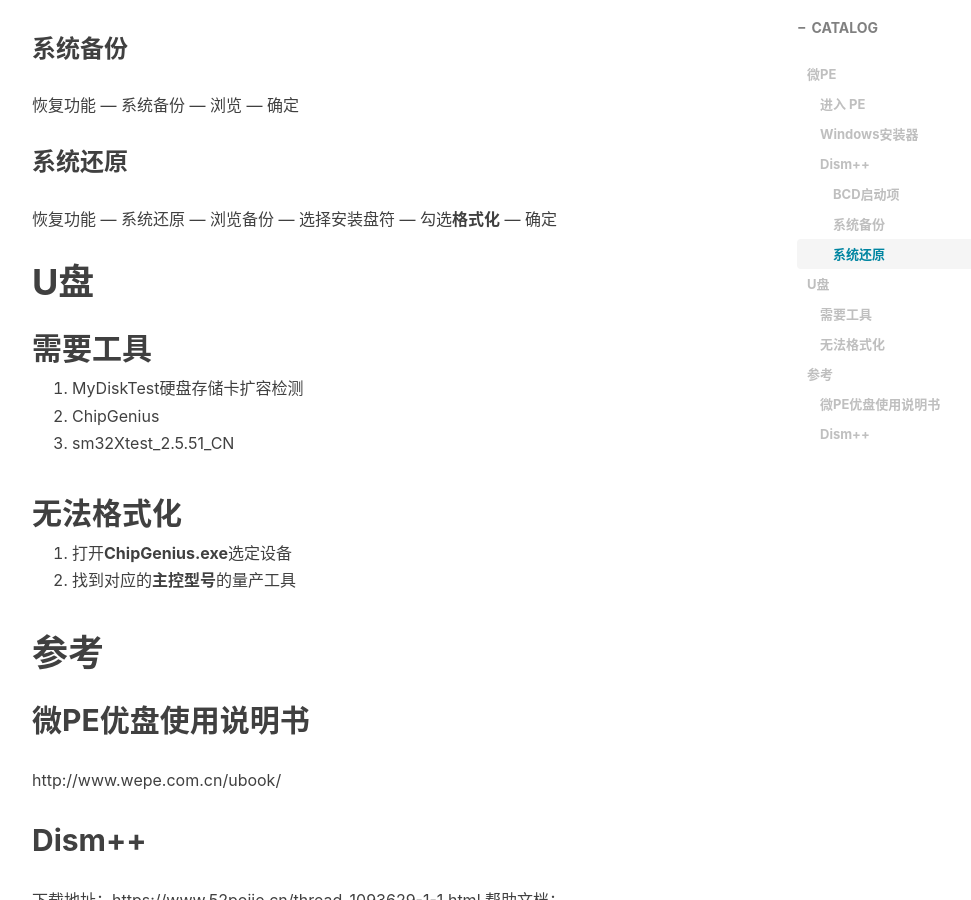
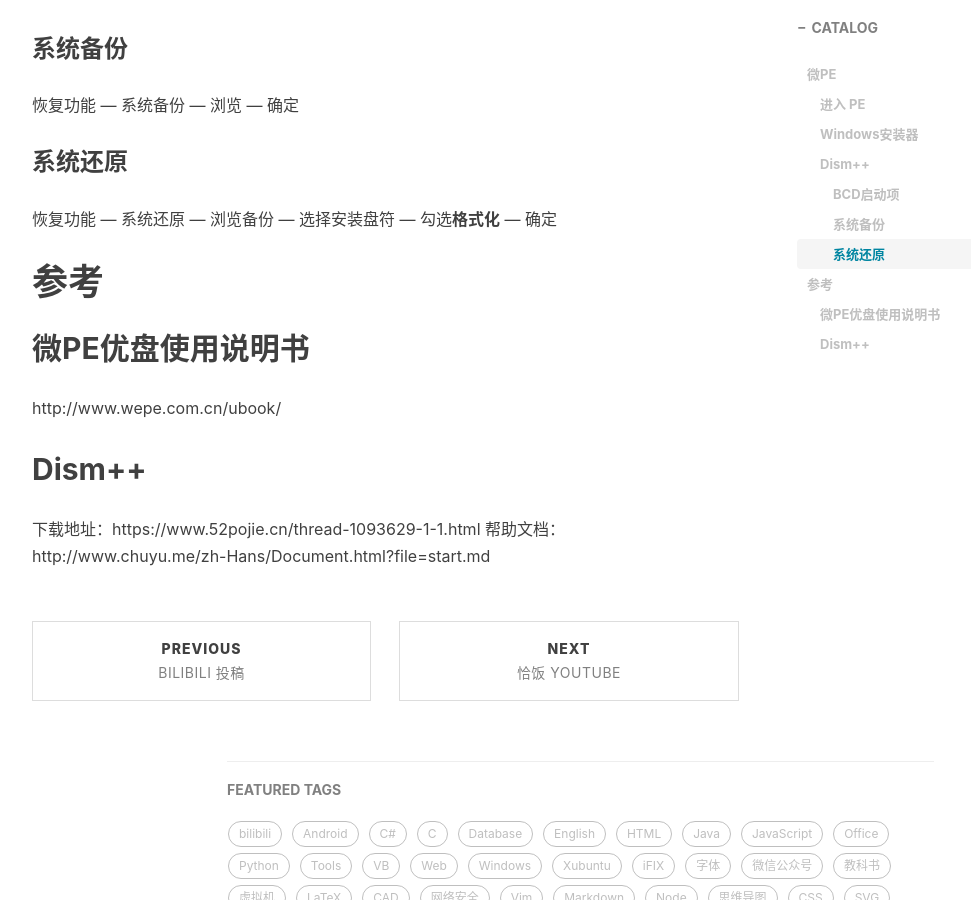
Before and after one commit to yiyutouxin/tangle5500.github.io, a Jekyll site: the page built from _posts/2020-6-19-微PE.md, in a window 1280 px wide and 900 px high, scrolled down 1368 px. Shown: the whole window, without its empty margins (38-1009 px from the left). Built offline with Jekyll 4.4.1, drawn with Linux system fonts in a browser that asks for light colours; nearby versions of some CDN libraries; comment, search, counter and statistics services are not loaded.

Commit message:
Update 2020-6-19-微PE.md

```diff
--- a/_posts/2020-6-19-微PE.md
+++ b/_posts/2020-6-19-微PE.md
@@ -49,19 +49,6 @@
 
 恢复功能 — 系统还原 — 浏览备份 — 选择安装盘符 — 勾选**格式化** — 确定
 
-# U盘
-
-## 需要工具
-
-0. MyDiskTest硬盘存储卡扩容检测
-0. ChipGenius
-0. sm32Xtest_2.5.51_CN
-
-## 无法格式化
-
-0. 打开**ChipGenius.exe**选定设备
-0. 找到对应的**主控型号**的量产工具
-
 # 参考
 
 ## 微PE优盘使用说明书
```
